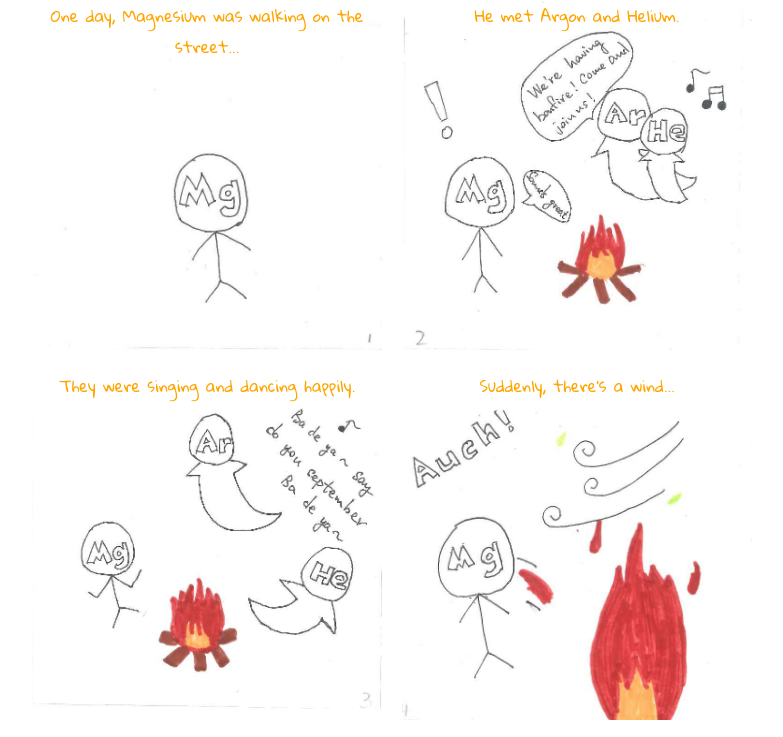
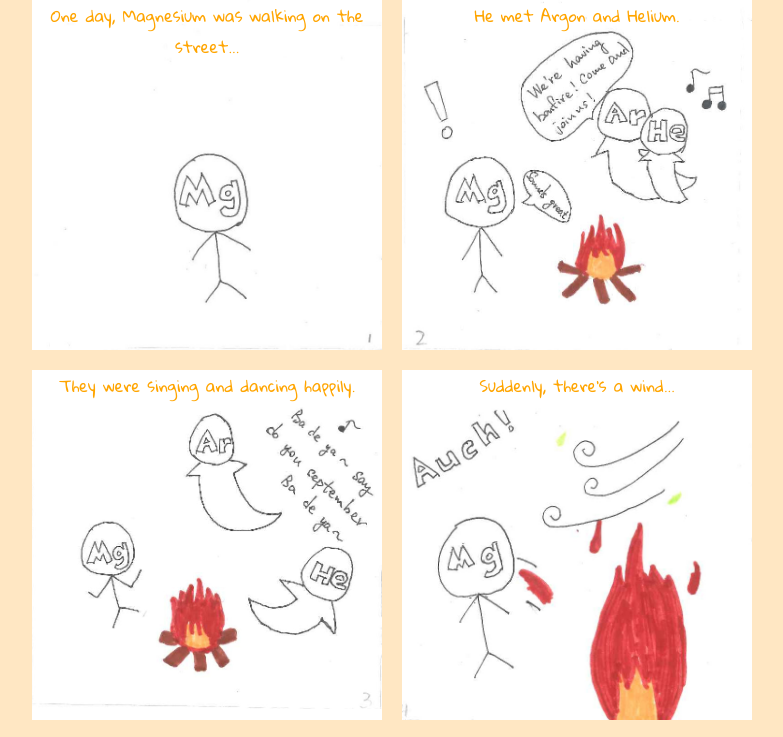
Before and after one commit to Milllllliy/webdesign2017, a plain HTML site: page index.html in a window 1280 px wide. Shown: the part 188-925 px from the top of the page, without its empty margins (248-1031 px from the left). Drawn offline with Linux system fonts and the light colour scheme; grey boxes are pictures that could not be loaded.

Commit message:
Update comic.css

```diff
--- a/comic.css
+++ b/comic.css
@@ -1,6 +1,7 @@
 body {
     font-family:'Gloria Hallelujah',cursive;
     color:orange;
+    background-color:#FFE7C3;
 }
 
 h1,h2,h3{
```
